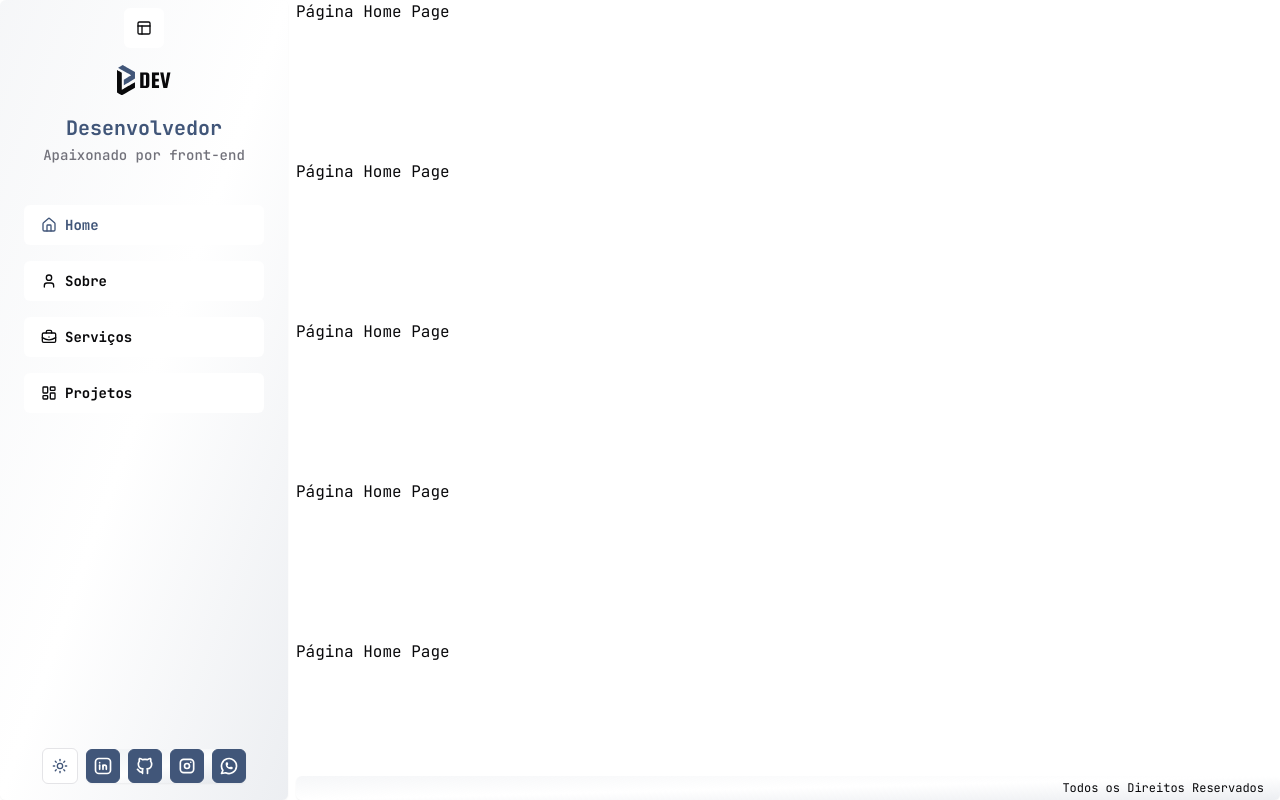
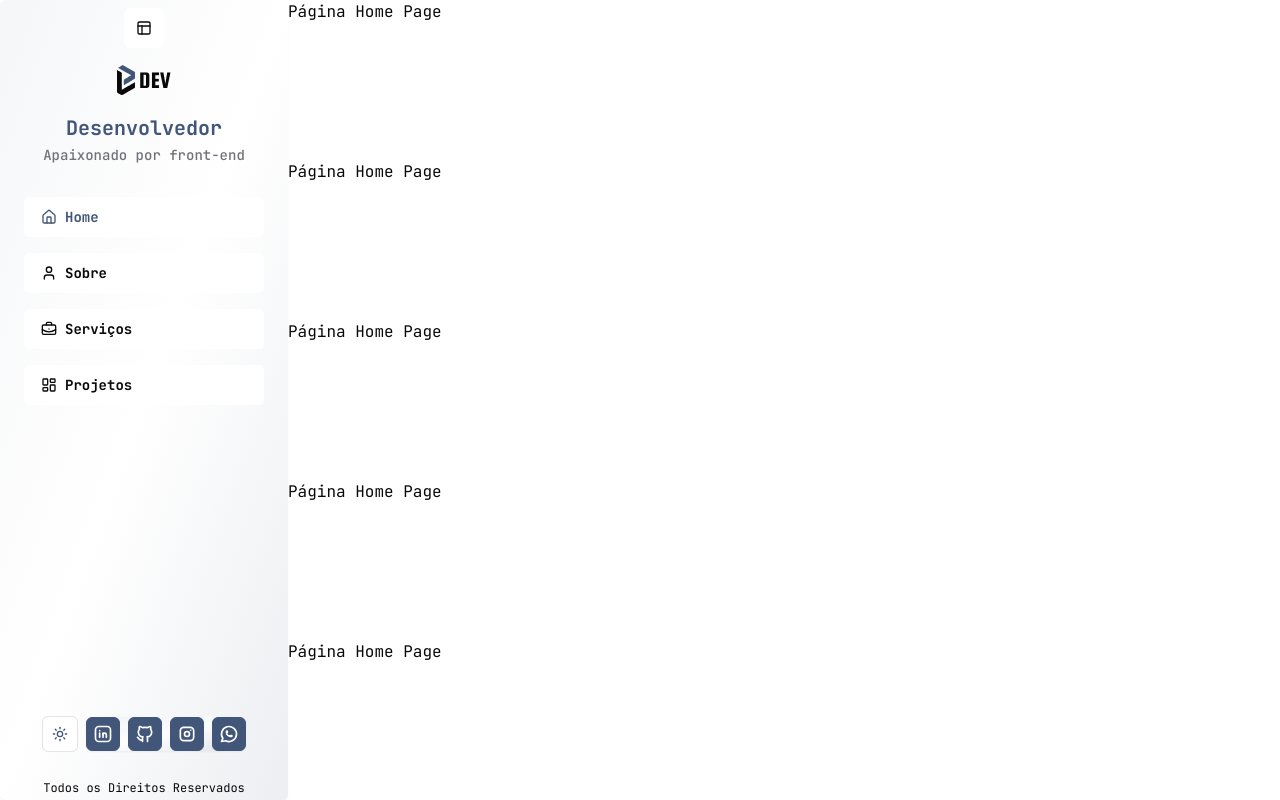
Before and after one commit to patricklimax/portfolio, a Next.js app: page / in a window 1280 px wide. Built offline with nearby package versions, Linux system fonts and the light colour scheme.

Commit message:
style: update style Components

```diff
--- a/src/app/layout.tsx
+++ b/src/app/layout.tsx
@@ -22,14 +22,14 @@ export default function RootLayout({
 				suppressHydrationWarning>
 				<ThemeProvider>
 					<div className='mx-auto max-w-[85rem] h-screen px-2 sm:p-0'>
-						<div className='flex flex-col sm:flex-row gap-2'>
+						<div className='w-full flex flex-col sm:flex-row'>
 							<Header />
-							<div className='w-full'>
-								<main className='h-[calc(100vh-7.5rem)] sm:h-[calc(100vh-1.5rem)] overflow-y-auto [&::-webkit-scrollbar]:hidden'>
-									{children}
-								</main>
-								<Footer />
-							</div>
+							<main className='sm:h-screen overflow-y-auto [&::-webkit-scrollbar]:hidden'>
+								{children}
+							</main>
+						</div>
+						<div className='sm:hidden'>
+							<Footer />
 						</div>
 					</div>
 				</ThemeProvider>
--- a/src/components/Header/header-desktop.tsx
+++ b/src/components/Header/header-desktop.tsx
@@ -2,6 +2,7 @@
 import clsx from 'clsx';
 import { PanelsTopLeftIcon } from 'lucide-react';
 import { useState } from 'react';
+import Footer from '../footer';
 import { Logotipo } from '../logotipo';
 import { MediaSocial } from '../media-social';
 import { ToggleTheme } from '../theme-toggle';
@@ -14,7 +15,6 @@ export const HeaderDesktop = () => {
 
 	const handleDecreaseSizeHeaderButton = () => {
 		setSizeHeaderMinus(!sizeHeaderMinus);
-		console.log('chamou o size');
 	};
 	return (
 		<div
@@ -43,12 +43,14 @@ export const HeaderDesktop = () => {
 			</div>
 
 			<div
-				className={clsx('flex items-center gap-2 py-4', {
+				className={clsx('flex items-center gap-2 py-2', {
 					'flex-col-reverse': sizeHeaderMinus
 				})}>
 				<ToggleTheme />
 				<MediaSocial sizeMenuDesktop={!sizeHeaderMinus} />
 			</div>
+
+			{!sizeHeaderMinus && <Footer />}
 		</div>
 	);
 };
--- a/src/components/Header/navbar-desktop.tsx
+++ b/src/components/Header/navbar-desktop.tsx
@@ -12,7 +12,7 @@ type NavBarDesktopProps = {
 export const NavBarDesktop = ({ sizeMenuDesktop }: NavBarDesktopProps) => {
 	const pathname = usePathname();
 	return (
-		<nav className={clsx('flex flex-col items-center gap-4 w-full my-6')}>
+		<nav className={clsx('flex flex-col items-center gap-4 w-full py-4')}>
 			{linksMenuNavBar.map(link => {
 				const LinkIcon = link.icon;
 				return (
--- a/src/components/footer.tsx
+++ b/src/components/footer.tsx
@@ -1,11 +1,7 @@
-import { BoxDiv } from './box-div';
-
 const Footer = () => {
 	return (
-		<footer className='mx-auto h-6 w-full'>
-			<BoxDiv className='h-full flex items-center justify-end px-4'>
-				<p className='text-xs'>Todos os Direitos Reservados</p>
-			</BoxDiv>
+		<footer className='mx-auto py-6 sm:py-1 sm:border-none w-full border-t'>
+			<p className='text-xs text-center'>Todos os Direitos Reservados</p>
 		</footer>
 	);
 };
```
